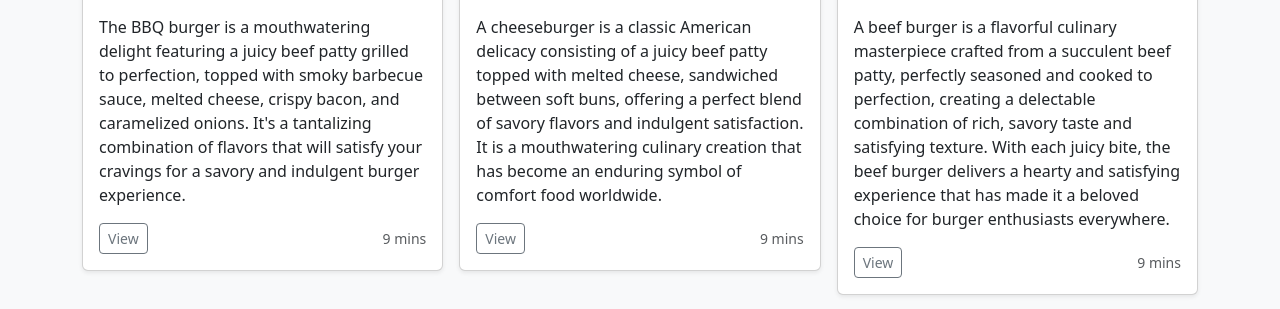
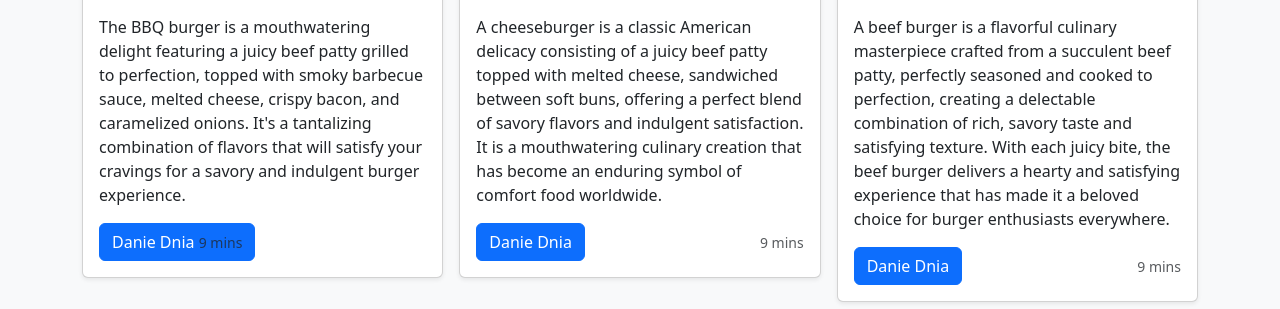
Before and after one commit to Gibki29/FlaskApp, a Flask app: page / in a window 1280 px wide. Shown: the part 748-1057 px from the top of the page. Run offline with Flask 3, Linux system fonts and the light colour scheme.

Commit message:
Error fix

```diff
--- a/templates/index.html
+++ b/templates/index.html
@@ -39,17 +39,18 @@
 <div class="album py-5 bg-body-tertiary">
 <div class="container">
 
-  <div class="row row-cols-1 row-cols-sm-2 row-cols-md-3 g-3">
+  <div class="row row-cols-3 row-cols-sm-2 row-cols-md-3 g-3">
       <div class="col">
         <div class="card shadow-sm">
           <img src="Burger/BBQ Burger.jpg" class="bd-placeholder-img card-img-top" width="100%" height="225" role="img" aria-label="Placeholder: Thumbnail" preserveAspectRatio="xMidYMid slice" focusable="false" alt="Image Description">
           <div class="card-body">
-            <p class="card-text">The BBQ burger is a mouthwatering delight featuring a juicy beef patty grilled to perfection, topped with smoky barbecue sauce, melted cheese, crispy bacon, and caramelized onions. It's a tantalizing combination of flavors that will satisfy your cravings for a savory and indulgent burger experience. &nbsp &nbsp &nbsp &nbsp &nbsp &nbsp &nbsp &nbsp &nbsp &nbsp &nbsp &nbsp &nbsp &nbsp &nbsp &nbsp &nbsp &nbsp &nbsp &nbsp &nbsp &nbsp </p>
+            <p class="card-text">
+              The BBQ burger is a mouthwatering delight featuring a juicy beef patty grilled to perfection, topped with smoky barbecue sauce, melted cheese, crispy bacon, and caramelized onions. It's a tantalizing combination of flavors that will satisfy your cravings for a savory and indulgent burger experience. &nbsp &nbsp &nbsp &nbsp &nbsp &nbsp &nbsp &nbsp &nbsp &nbsp &nbsp &nbsp &nbsp &nbsp &nbsp &nbsp &nbsp &nbsp &nbsp &nbsp &nbsp &nbsp </p>
             <div class="d-flex justify-content-between align-items-center">
-              <div class="btn-group">
-                <button type="button" class="btn btn-sm btn-outline-secondary">View</button>
 
-              </div>
+                <button type="button" class="btn btn-primary" data-bs-toggle="modal" data-bs-target="#BBQ_Burger">
+                  Danie Dnia
+
               <small class="text-body-secondary">9 mins</small>
             </div>
           </div>
@@ -63,10 +64,11 @@
               <p class="card-text">
                   A cheeseburger is a classic American delicacy consisting of a juicy beef patty topped with melted cheese, sandwiched between soft buns, offering a perfect blend of savory flavors and indulgent satisfaction. It is a mouthwatering culinary creation that has become an enduring symbol of comfort food worldwide. &nbsp &nbsp &nbsp &nbsp &nbsp &nbsp &nbsp &nbsp &nbsp &nbsp &nbsp </p>
               <div class="d-flex justify-content-between align-items-center">
-                <div class="btn-group">
-                  <button type="button" class="btn btn-sm btn-outline-secondary">View</button>
 
-                </div>
+                  <button type="button" class="btn btn-primary" data-bs-toggle="modal" data-bs-target="#DanieDnia">
+                    Danie Dnia
+                  </button>
+
                 <small class="text-body-secondary">9 mins</small>
               </div>
             </div>
@@ -82,10 +84,11 @@
                   A beef burger is a flavorful culinary masterpiece crafted from a succulent beef patty, perfectly seasoned and cooked to perfection, creating a delectable combination of rich, savory taste and satisfying texture. With each juicy bite, the beef burger delivers a hearty and satisfying experience that has made it a beloved choice for burger enthusiasts everywhere.
               </p>
               <div class="d-flex justify-content-between align-items-center">
-                <div class="btn-group">
-                  <button type="button" class="btn btn-sm btn-outline-secondary">View</button>
 
-                </div>
+                  <button type="button" class="btn btn-primary" data-bs-toggle="modal" data-bs-target="#Beef_Zestaw">
+                    Danie Dnia
+                  </button>
+
                 <small class="text-body-secondary">9 mins</small>
               </div>
             </div>
@@ -102,11 +105,11 @@
                   Indulge in the mouthwatering delight of a BBQ burger, featuring a flame-grilled beef patty generously slathered with tangy barbecue sauce, topped with melted cheese and crispy bacon, all nestled between soft buns. Accompanied by a side of golden fries and a refreshing Coca-Cola, this combination of smoky, savory flavors and classic comfort pairings promises a truly satisfying and quintessentially American dining experience.
               </p>
               <div class="d-flex justify-content-between align-items-center">
-                <div class="btn-group">
+
                   <button type="button" class="btn btn-primary" data-bs-toggle="modal" data-bs-target="#BBQ_Zestaw">
                     Danie Dnia
                   </button>
-                </div>
+
                 <small class="text-body-secondary">9 mins</small>
               </div>
             </div>
@@ -122,7 +125,7 @@
                   Transport your taste buds to a tropical paradise with a Hawaiian burger. This delicious creation combines a juicy beef or chicken patty with a slice of sweet grilled pineapple, crispy bacon, and a tangy teriyaki glaze, creating a harmonious blend of savory and sweet flavors that will leave you longing for more. &nbsp &nbsp &nbsp &nbsp &nbsp &nbsp &nbsp &nbsp &nbsp &nbsp &nbsp &nbsp &nbsp &nbsp &nbsp &nbsp &nbsp &nbsp &nbsp &nbsp &nbsp &nbsp &nbsp &nbsp &nbsp &nbsp &nbsp &nbsp &nbsp &nbsp &nbsp &nbsp &nbsp &nbsp &nbsp &nbsp &nbsp &nbsp &nbsp &nbsp &nbsp &nbsp &nbsp &nbsp &nbsp &nbsp &nbsp &nbsp &nbsp &nbsp &nbsp &nbsp &nbsp &nbsp &nbsp &nbsp &nbsp &nbsp &nbsp &nbsp &nbsp &nbsp &nbsp &nbsp &nbsp &nbsp &nbsp &nbsp &nbsp &nbsp &nbsp &nbsp &nbsp &nbsp &nbsp &nbsp &nbsp &nbsp &nbsp &nbsp &nbsp &nbsp &nbsp &nbsp &nbsp &nbsp &nbsp &nbsp &nbsp &nbsp &nbsp &nbsp &nbsp &nbsp &nbsp &nbsp &nbsp &nbsp &nbsp &nbsp &nbsp &nbsp &nbsp &nbsp &nbsp &nbsp &nbsp &nbsp &nbsp &nbsp
               </p>
               <div class="d-flex justify-content-between align-items-center">
-                <div class="btn-group">
+
                   <button type="button" class="btn btn-primary" data-bs-toggle="modal" data-bs-target="#Hawaiian">
                     Danie Dnia
                   </button>
```
